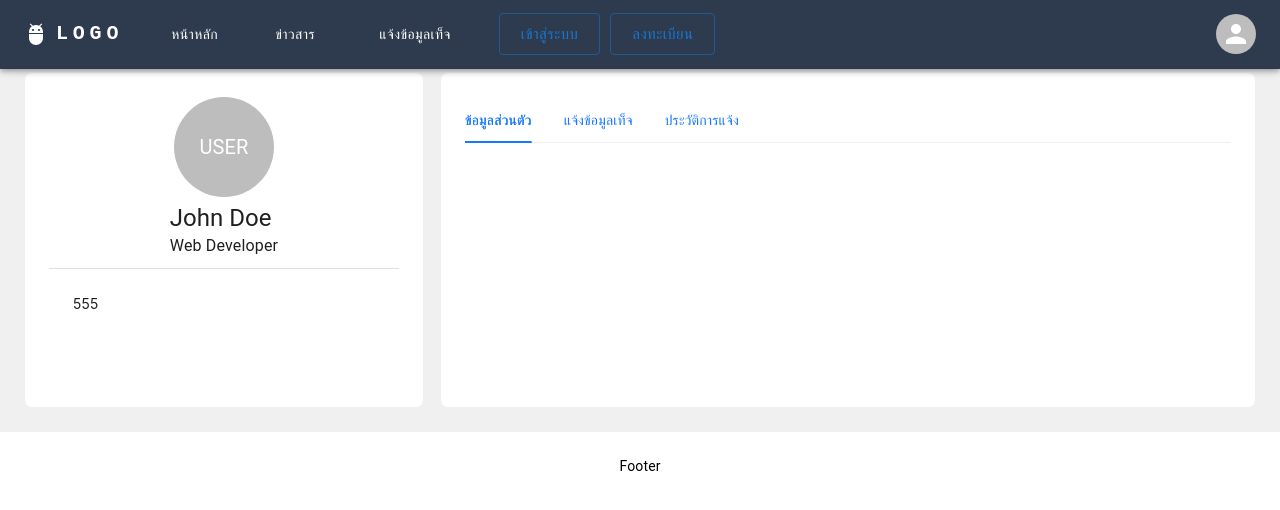
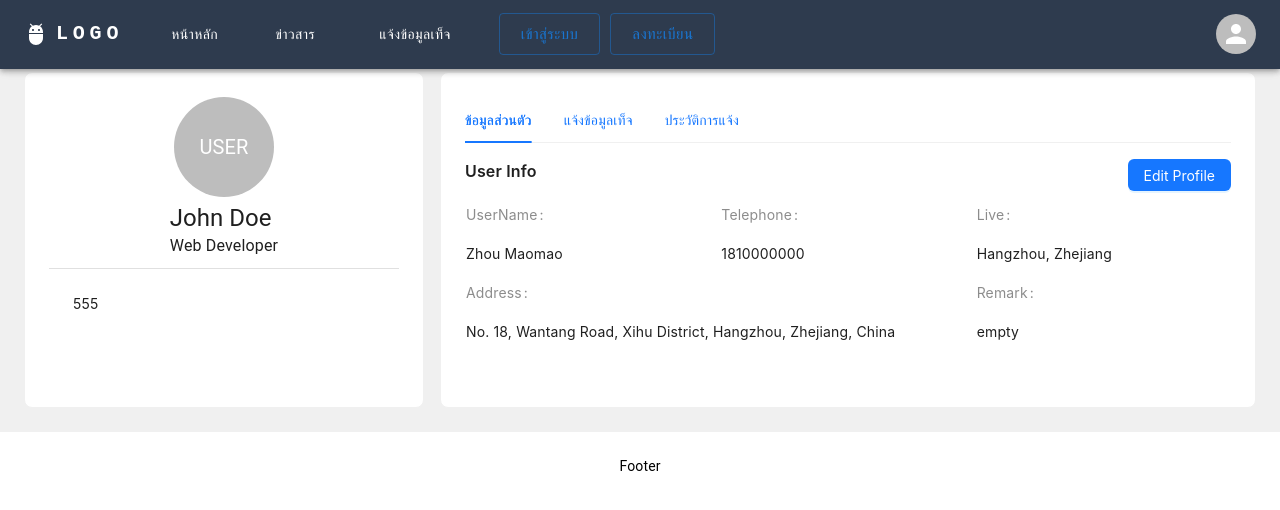
Before and after one commit to sanusi-pohlor/frontend, a React (Create React App) app: page /User/Profile in a window 1280 px wide. Shown: the top 510 px of the page. Built offline with nearby package versions, Linux system fonts and the light colour scheme.

Commit message:
120966.2

```diff
--- a/src/AppRoutes.js
+++ b/src/AppRoutes.js
@@ -55,7 +55,7 @@ const AppRoutes = () => {
             <Route path="/Admin/MProblem" element={<MProblem />} />
             <Route path="/Admin/MType" element={<MType />} />
             <Route path="/User/MenuProfile" element={<MenuProfile />} />
-            <Route path="/User/Profile" element={<MenuProfile />} />
+            <Route path="/User/Profile" element={<Profile />} />
             <Route path="/User/Login" element={<Login />} />
             <Route path="/User/Register" element={<Register />} />
           </Routes>
--- a/src/components/MenuNavbar.js
+++ b/src/components/MenuNavbar.js
@@ -33,7 +33,7 @@ const pages = [
 ];
 const settings = [{ label: 'Login', link: '/User/Login' },
 { label: 'Register', link: '/User/Register' },
-{ label: 'User Profile', link: '/User/MenuProfile' },
+{ label: 'User Profile', link: '/User/Profile' },
 { label: 'Admin', link: '/Admin' },
 { label: 'Loguot', link: '/' },];
 
--- a/src/components/UserComoponents/MenuProfile.js
+++ b/src/components/UserComoponents/MenuProfile.js
@@ -18,7 +18,7 @@ const MenuProfile = ({ children }) => {
     {
       key: "1",
       label: "ข้อมูลส่วนตัว",
-      link: "/User/MenuProfile",
+      link: "/User/Profile",
     },
     {
       key: "2",
--- a/src/components/UserComoponents/Profile.js
+++ b/src/components/UserComoponents/Profile.js
@@ -1,10 +1,94 @@
-import React from 'react';
+import React, { useState } from 'react';
 import UserProfile from '../UserComoponents/MenuProfile';
+import { Descriptions, Button, Modal, Form, Input } from 'antd';
+const items = [
+  {
+    key: '1',
+    label: 'UserName',
+    children: 'Zhou Maomao',
+  },
+  {
+    key: '2',
+    label: 'Telephone',
+    children: '1810000000',
+  },
+  {
+    key: '3',
+    label: 'Live',
+    children: 'Hangzhou, Zhejiang',
+  },
+  {
+    key: '4',
+    label: 'Address',
+    span: 2,
+    children: 'No. 18, Wantang Road, Xihu District, Hangzhou, Zhejiang, China',
+  },
+  {
+    key: '5',
+    label: 'Remark',
+    children: 'empty',
+  },
+];
 
 const Profile = () => {
+  const [isEditing, setIsEditing] = useState(false);
+  const [form] = Form.useForm();
+
+  const handleEdit = () => {
+    setIsEditing(true);
+    form.setFieldsValue({
+      userName: 'Zhou Maomao',
+      telephone: '1810000000',
+      live: 'Hangzhou, Zhejiang',
+      address: 'No. 18, Wantang Road, Xihu District, Hangzhou, Zhejiang, China',
+      remark: 'empty',
+    });
+  };
+
+  const handleCancel = () => {
+    setIsEditing(false);
+    form.resetFields();
+  };
+
+  const handleSave = () => {
+    form.validateFields().then((values) => {
+      // Handle saving the updated profile information here
+      console.log('Updated Profile:', values);
+      setIsEditing(false);
+    });
+  };
   return (
     <UserProfile>
-
+       <div>
+        <Button type="primary"   style={{ float: 'right' }} onClick={handleEdit}>
+          Edit Profile
+        </Button>
+      </div>
+      <Descriptions title="User Info" layout="vertical" items={items} />
+      <Modal
+        title="Edit Profile"
+        visible={isEditing}
+        onOk={handleSave}
+        onCancel={handleCancel}
+      >
+        <Form form={form} layout="vertical">
+          <Form.Item name="userName" label="UserName">
+            <Input />
+          </Form.Item>
+          <Form.Item name="telephone" label="Telephone">
+            <Input />
+          </Form.Item>
+          <Form.Item name="live" label="Live">
+            <Input />
+          </Form.Item>
+          <Form.Item name="address" label="Address">
+            <Input.TextArea />
+          </Form.Item>
+          <Form.Item name="remark" label="Remark">
+            <Input />
+          </Form.Item>
+        </Form>
+      </Modal>
     </UserProfile>
   );
 };
```
Also changed, not shown: src/components/Admin/ManageMembers.js (line endings or trailing spaces).
